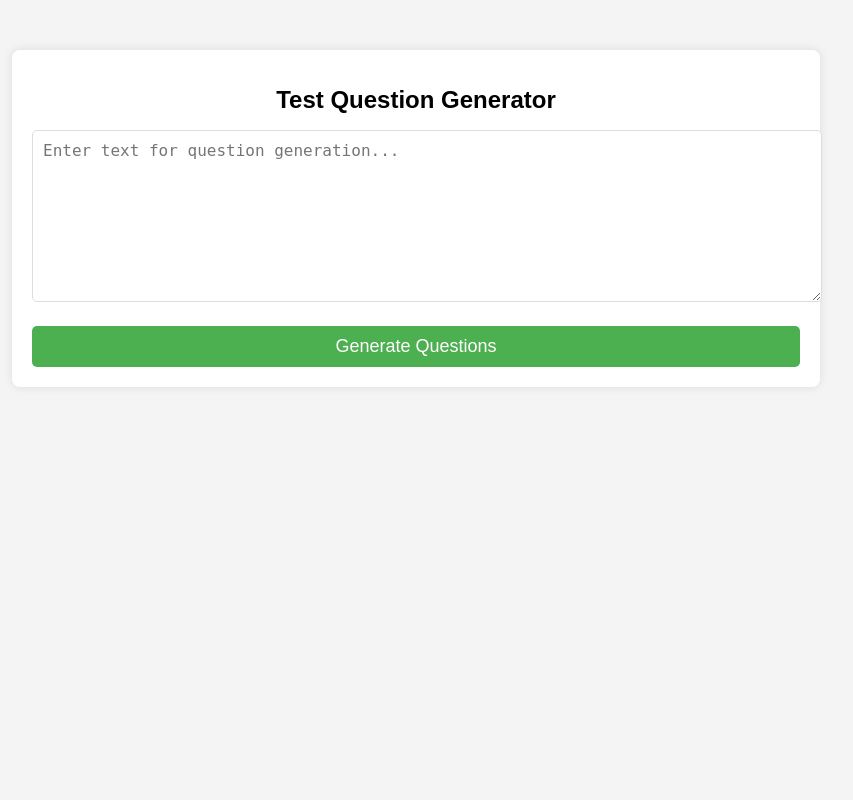
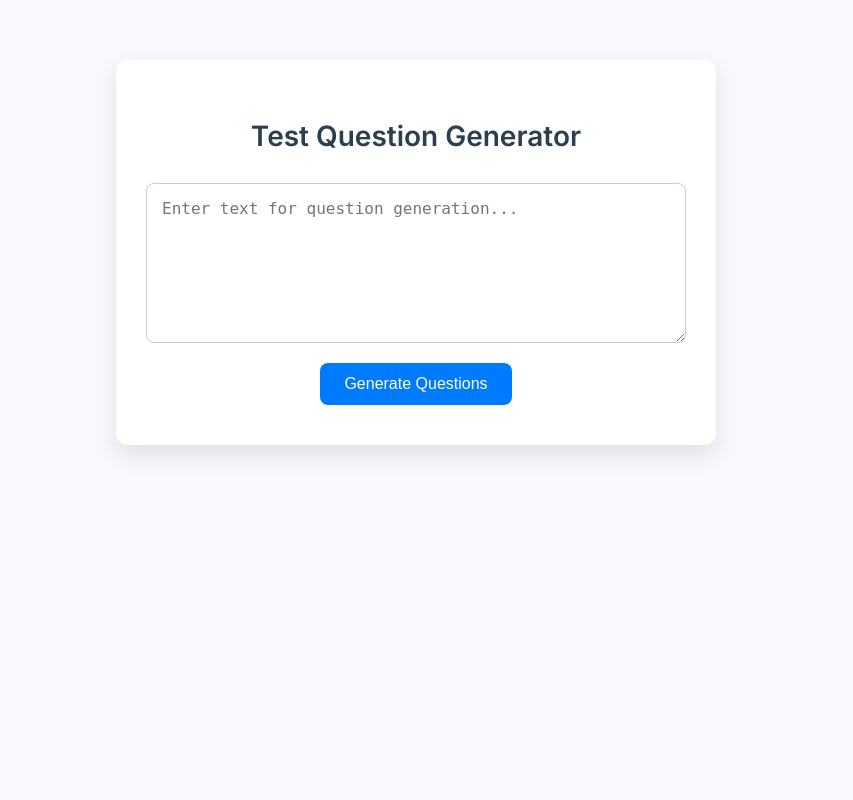
Before and after one commit to tarasovEgor/AutoTestGenModule, a Python web app: template src/templates/index.html in a window 1280 px wide. Shown: the whole page, without its empty margins (224-1077 px from the left). Run offline with Jinja, Linux system fonts and the light colour scheme; the template is opened without the code that fills it, so the values that code supplies are empty.

Commit message:
text frame centered

```diff
--- a/src/static/style.css
+++ b/src/static/style.css
@@ -1,53 +1,108 @@
+/* Ensure consistent box model */
+*,
+*::before,
+*::after {
+    box-sizing: border-box;
+}
+
+/* Base and font styling */
 body {
-    font-family: Arial, sans-serif;
+    font-family: 'Inter', sans-serif;
     margin: 0;
     padding: 0;
-    background-color: #f4f4f4;
+    background-color: #f7f9fc;
+    color: #333;
+    display: flex;
+    justify-content: center;
+    align-items: flex-start;
+    padding-top: 60px;
+    min-height: 100vh;
+    max-width: 100vw;
+    overflow-x: hidden;
 }
 
+/* Central content container */
 .container {
-    width: 60%;
-    margin: 50px auto;
-    background-color: #fff;
-    padding: 20px;
-    border-radius: 8px;
-    box-shadow: 0 0 10px rgba(0, 0, 0, 0.1);
+    width: 100%;
+    max-width: 600px;
+    margin-left: auto;
+    margin-right: auto;
+    background-color: #ffffff;
+    padding: 40px 30px;
+    border-radius: 12px;
+    box-shadow: 0 10px 25px rgba(0, 0, 0, 0.1);
+    box-sizing: border-box;
 }
 
+/* Title */
 h1 {
-    font-size: 24px;
+    font-size: 28px;
+    text-align: center;
+    margin-bottom: 30px;
+    color: #2c3e50;
+}
+
+/* Form layout */
+form {
+    display: flex;
+    flex-direction: column;
+    gap: 20px;
+}
+
+/* Textarea with consistent width */
+textarea {
+    width: 100%;
+    height: 160px;
+    padding: 15px;
+    font-size: 16px;
+    border: 1px solid #ccc;
+    border-radius: 8px;
+    resize: vertical;
+    transition: border-color 0.3s ease;
+}
+
+textarea:focus {
+    border-color: #007BFF;
+    outline: none;
+}
+
+/* Blue submit button */
+button {
+    align-self: center;
+    padding: 12px 24px;
+    background-color: #007BFF;
+    color: white;
+    border: none;
+    border-radius: 8px;
+    cursor: pointer;
+    font-size: 16px;
+    transition: background-color 0.3s ease;
+}
+
+button:hover {
+    background-color: #0056b3;
+}
+
+/* Section for generated questions */
+h2 {
+    font-size: 22px;
+    margin-top: 40px;
+    margin-bottom: 20px;
+    color: #2c3e50;
     text-align: center;
 }
 
-textarea {
-    width: 100%;
-    height: 150px;
-    padding: 10px;
-    font-size: 16px;
-    margin-bottom: 20px;
-    border: 1px solid #ddd;
-    border-radius: 5px;
+.question-list {
+    display: flex;
+    flex-direction: column;
+    gap: 12px;
 }
 
-button {
-    width: 100%;
-    padding: 10px;
-    background-color: #4CAF50;
-    color: white;
-    border: none;
-    border-radius: 5px;
-    cursor: pointer;
-    font-size: 18px;
+.question-card {
+    background-color: #ecf0f1;
+    padding: 15px 20px;
+    border-radius: 8px;
+    font-size: 16px;
+    line-height: 1.5;
+    box-shadow: 0 2px 6px rgba(0, 0, 0, 0.05);
 }
-
-button:hover {
-    background-color: #45a049;
-}
-
-ul {
-    padding-left: 20px;
-    line-height: 1.6;
-}
-li {
-    margin-bottom: 10px;
-}
```
